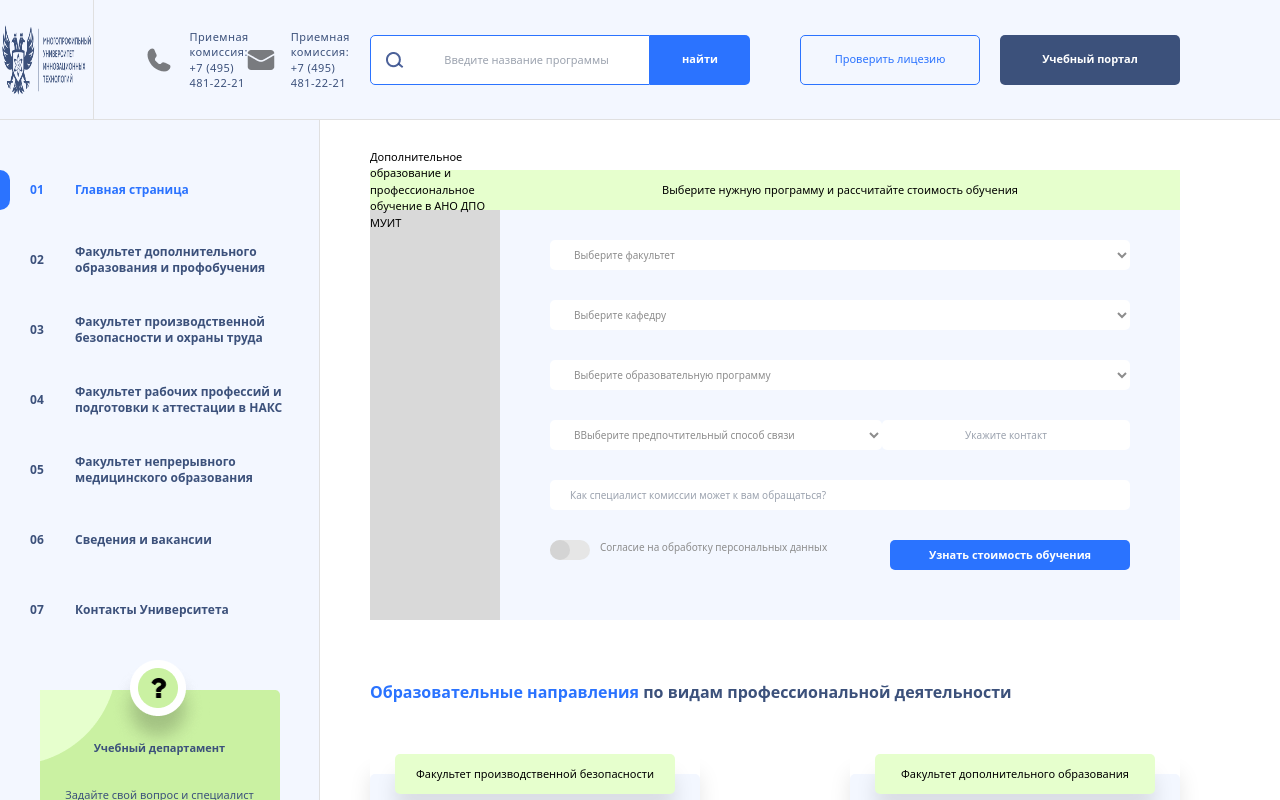
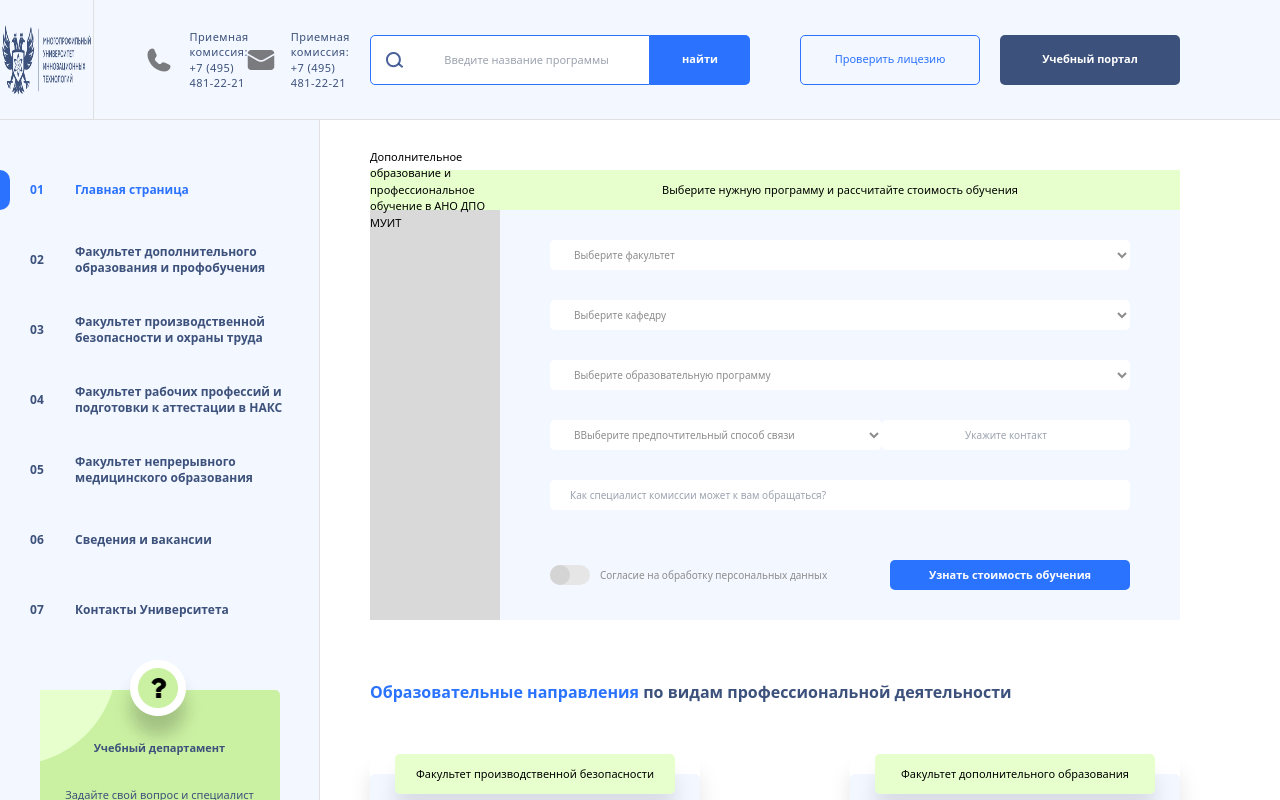
Before and after one commit to Jirafek/Unic, a React (Vite) app: page / in a window 1280 px wide. Shown: the top 800 px of the page. Built offline with nearby package versions, Linux system fonts and the light colour scheme.

Commit message:
fix: margin in form

```diff
--- a/src/components/HeaderForm.jsx
+++ b/src/components/HeaderForm.jsx
@@ -46,8 +46,8 @@ const HeaderForm = () => {
                 <input className="w-[15.5rem] h-[1.875rem] rounded-[5px] bg-[#FFFFFF] text-center outline-none" placeholder="Укажите контакт" type="text" />
             </div>
             <input className="w-full h-[1.875rem] rounded-[5px] bg-[#FFFFFF] pl-5 outline-none" placeholder="Как специалист комиссии может к вам обращаться?" type="text" />
-            <div className="flex justify-between">
-                <div className='flex gap-x-[10px]'>
+            <div className="flex justify-between mt-5">
+                <div className='flex gap-x-[10px] items-center'>
                     <div onClick={ChangerDocsAgreement} className='w-[40px] h-[20px] bg-[#E6E6E6] rounded-[10px]'>
                         <div style={{ backgroundColor: btnState ? '#2A73FF' : '#d4d4d4', transform: `translateX(${btnState ? '20px' : '0'})` }} className='h-full duration-500 w-[20px] rounded-[50%]'></div>
                     </div>
```
